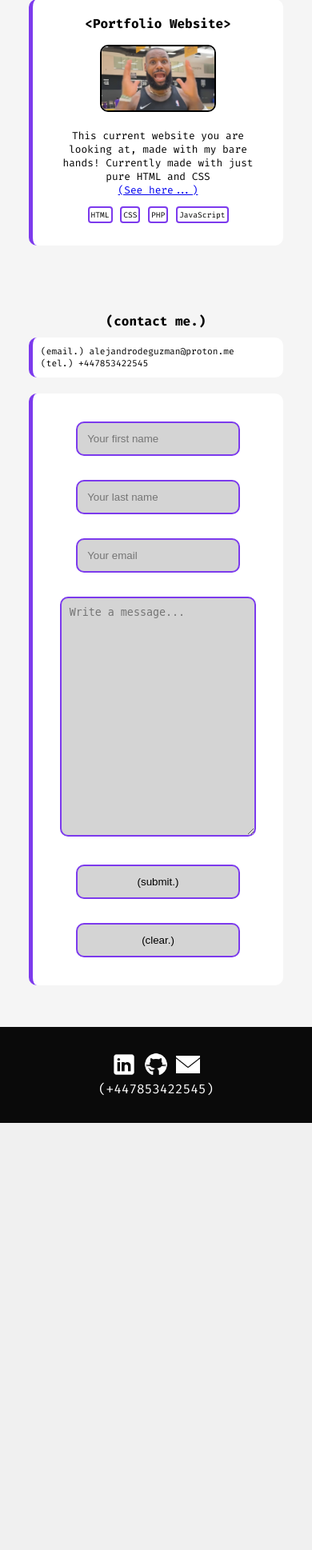
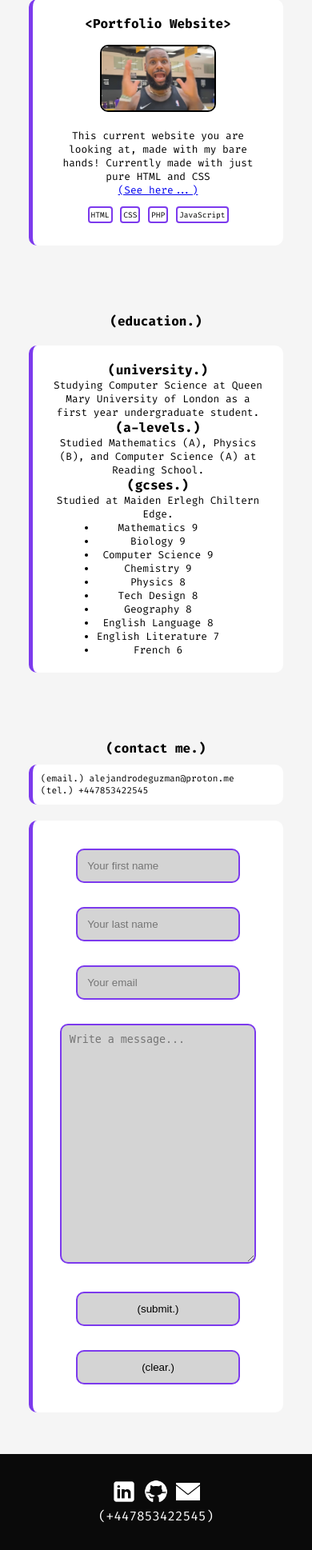
Before and after one commit to AlejandroDeGuzman/AlejandroDeGuzman.github.io, a PHP site: page / in a window 390 px wide. Shown: the part 2676-4614 px from the top of the page at 80% size. Before the commit the page ends 4080 px from the top, so only its background shows below. Run offline with PHP 8.4, Linux system fonts and the light colour scheme; some libraries are stand-ins or nearby versions.

Commit message:
added responsive education page...

```diff
--- a/assets/css/mobile.css
+++ b/assets/css/mobile.css
@@ -371,3 +371,11 @@ input {
     justify-content: center;
     align-items: center;
 }
+
+/* section 6, education section */
+#six {
+    min-height: auto;
+}
+#six p, #six ul li {
+    font-size: 0.8rem;
+}
--- a/assets/css/normal.css
+++ b/assets/css/normal.css
@@ -363,3 +363,11 @@ input {
     justify-content: center;
     align-items: center;
 }
+
+/* section 6, education section */
+#six {
+    min-height: auto;
+}
+#six p, #six ul li {
+    font-size: 0.8rem;
+}
--- a/assets/css/tablet.css
+++ b/assets/css/tablet.css
@@ -372,3 +372,11 @@ input {
     justify-content: center;
     align-items: center;
 }
+
+/* section 6, education section */
+#six {
+    min-height: auto;
+}
+#six p, #six ul li {
+    font-size: 0.8rem;
+}
--- a/assets/css/widescreen.css
+++ b/assets/css/widescreen.css
@@ -363,3 +363,11 @@ input {
     justify-content: center;
     align-items: center;
 }
+
+/* section 6, education section */
+#six {
+    min-height: auto;
+}
+#six p, #six ul li {
+    font-size: 0.8rem;
+}
--- a/index.html
+++ b/index.html
@@ -39,6 +39,7 @@
                     <li><a href="#three">projects.</a></li>
                     <li><a href="#four">contact.</a></li>
                     <li><a href="#five">links.</a></li>
+                    <li><a href="#six">education.</a></li>
                     <li><a href="login.html">login.</a></li>
                     <li><a href="blog.html">blog.</a></li>
                 </ul>
@@ -183,6 +184,35 @@ String[] technologies = {
             </div>
         </section>
 
+        <section id="six">
+            <div class="flex-container">
+                <h3>(education.)</h3>
+                    <div class="project">
+                        <h4>(university.)</h4>
+                        <p>Studying Computer Science at Queen Mary University of London as a first year undergraduate student.</p>
+                        <h4>(a-levels.)</h4>
+                        <p>Studied Mathematics (A), Physics (B), and Computer Science (A) at Reading School.</p>
+                        <h4>(gcses.)</h4>
+                        <p>Studied at Maiden Erlegh Chiltern Edge.</p>
+                        <ul>
+                            <li>Mathematics 9</li>
+                            <li>Biology 9</li>
+                            <li>Computer Science 9</li>
+                            <li>Chemistry 9</li>
+                            <li>Physics 8</li>
+                            <li>Tech Design 8</li>
+                            <li>Geography 8</li>
+                            <li>English Language 8</li>
+                            <li>English Literature 7</li>
+                            <li>French 6</li>
+                        </ul>
+                       <!-- <div class="project-content"> -->
+                       <!--      <h4>(university.)</h4> -->
+                       <!--  </div>  -->
+                    </div>
+            </div>
+        </section>
+
         <section id="four">
             <div id="contact-form-div">
                 <h3>(contact me.)</h3>
@@ -202,6 +232,8 @@ String[] technologies = {
                 </form>
             </div>
         </section>
+
+
         </main>
 
 
```
